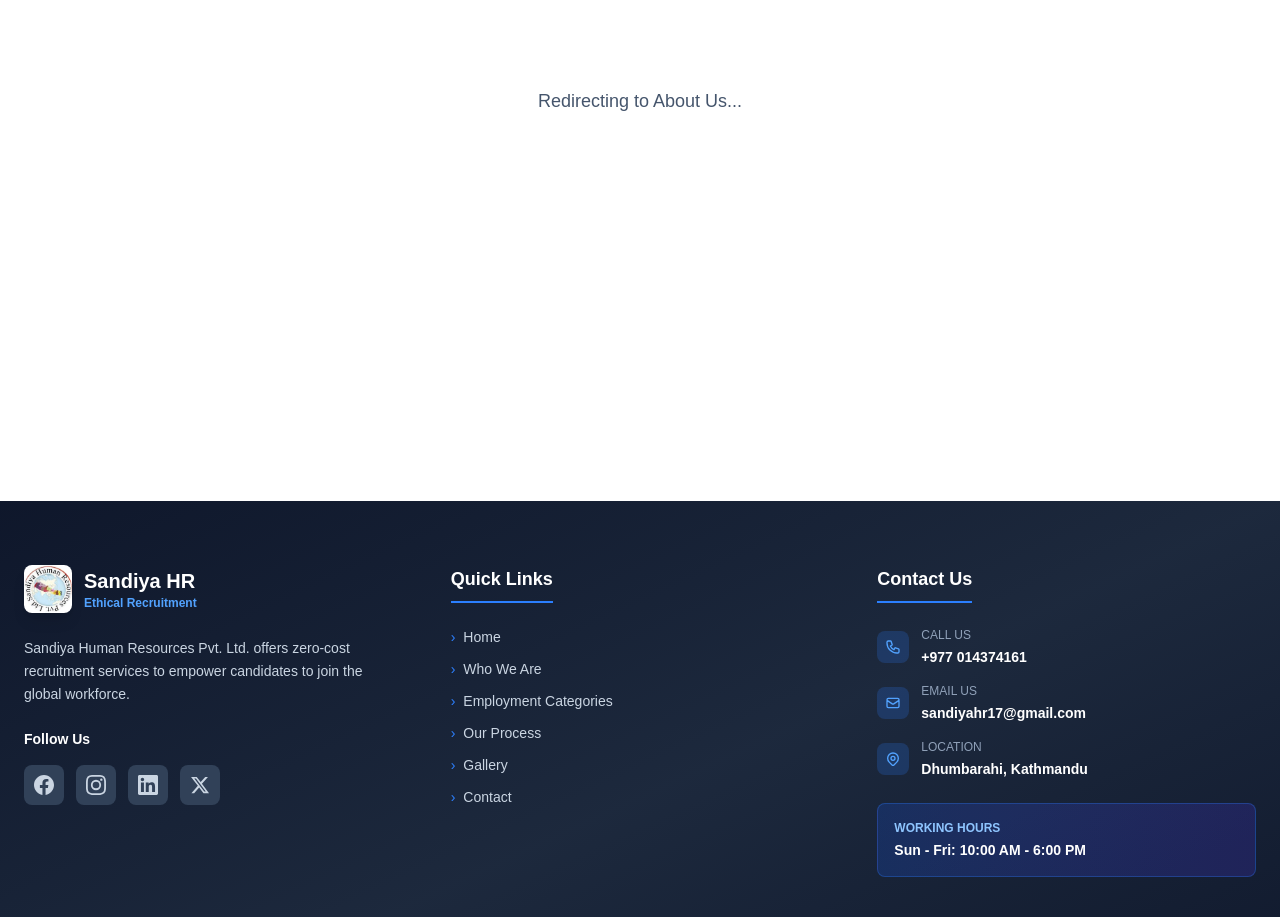
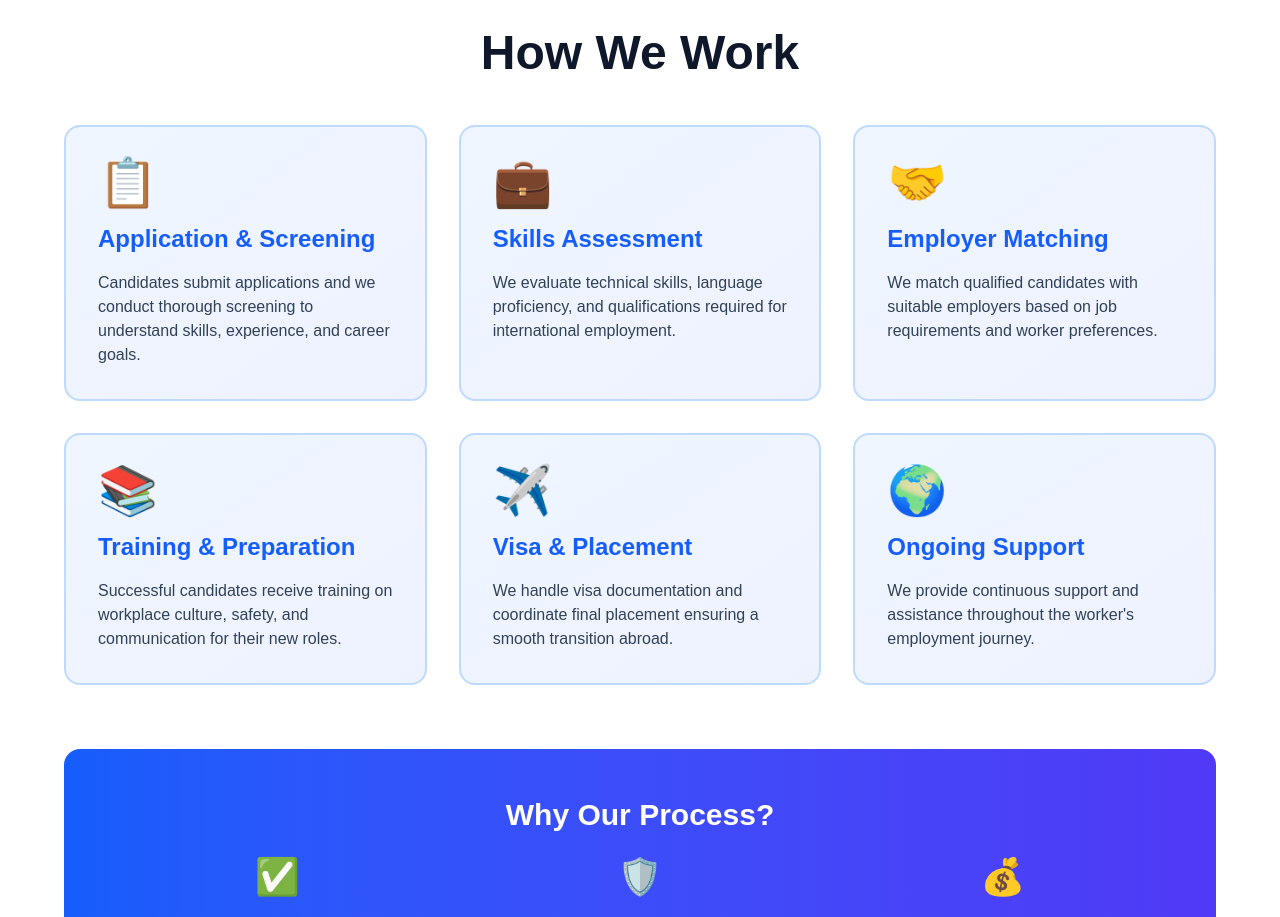
Before and after one commit to laxman2938-hash/sandiya, a Next.js app: page /our-process in a window 1280 px wide. Before the commit this address had no page. Shown: the part 380-1297 px from the top of the page. Built offline with nearby package versions, Linux system fonts and the light colour scheme.

Commit message:
Fix page redirects: Create dedicated pages for Our Process and Quality Compliance instead of redirects

```diff
--- a/src/app/our-process/page.tsx
+++ b/src/app/our-process/page.tsx
@@ -1,20 +1,99 @@
 'use client';
 
-import { useEffect } from 'react';
-import { useRouter } from 'next/navigation';
+import Link from 'next/link';
 
 export default function OurProcessPage() {
-  const router = useRouter();
-
-  useEffect(() => {
-    router.push('/about-us');
-  }, [router]);
+  const steps = [
+    {
+      icon: '📋',
+      title: 'Application & Screening',
+      description: 'Candidates submit applications and we conduct thorough screening to understand skills, experience, and career goals.',
+    },
+    {
+      icon: '💼',
+      title: 'Skills Assessment',
+      description: 'We evaluate technical skills, language proficiency, and qualifications required for international employment.',
+    },
+    {
+      icon: '🤝',
+      title: 'Employer Matching',
+      description: 'We match qualified candidates with suitable employers based on job requirements and worker preferences.',
+    },
+    {
+      icon: '📚',
+      title: 'Training & Preparation',
+      description: 'Successful candidates receive training on workplace culture, safety, and communication for their new roles.',
+    },
+    {
+      icon: '✈️',
+      title: 'Visa & Placement',
+      description: 'We handle visa documentation and coordinate final placement ensuring a smooth transition abroad.',
+    },
+    {
+      icon: '🌍',
+      title: 'Ongoing Support',
+      description: 'We provide continuous support and assistance throughout the worker\'s employment journey.',
+    },
+  ];
 
   return (
-    <div className="flex items-center justify-center min-h-screen">
-      <div className="text-center">
-        <p className="text-lg text-slate-600">Redirecting to About Us...</p>
-      </div>
-    </div>
+    <main className="min-h-screen bg-white">
+      {/* Hero Section */}
+      <section className="bg-gradient-to-r from-blue-900 via-indigo-900 to-slate-900 text-white py-20 px-4">
+        <div className="max-w-6xl mx-auto">
+          <h1 className="text-5xl md:text-6xl font-bold mb-4">Our Recruitment Process</h1>
+          <p className="text-xl text-blue-100">A transparent, ethical, and professional approach to global recruitment</p>
+        </div>
+      </section>
+
+      {/* Process Steps */}
+      <section className="py-16 px-4 bg-white">
+        <div className="max-w-6xl mx-auto">
+          <h2 className="text-4xl md:text-5xl font-bold mb-12 text-slate-900 text-center">How We Work</h2>
+
+          <div className="grid grid-cols-1 md:grid-cols-2 lg:grid-cols-3 gap-8 mb-16">
+            {steps.map((step, idx) => (
+              <div key={idx} className="bg-gradient-to-br from-blue-50 to-indigo-50 border-2 border-blue-200 rounded-2xl p-8 hover:shadow-lg transition">
+                <div className="text-5xl mb-4">{step.icon}</div>
+                <h3 className="text-2xl font-bold mb-4 text-blue-600">{step.title}</h3>
+                <p className="text-slate-700">{step.description}</p>
+              </div>
+            ))}
+          </div>
+
+          {/* Why Our Process */}
+          <div className="bg-gradient-to-r from-blue-600 to-indigo-600 text-white rounded-2xl p-12 mb-16">
+            <h3 className="text-3xl font-bold mb-6 text-center">Why Our Process?</h3>
+            <div className="grid grid-cols-1 md:grid-cols-3 gap-8">
+              <div className="text-center">
+                <div className="text-4xl mb-4">✅</div>
+                <h4 className="text-xl font-bold mb-2">Transparent</h4>
+                <p className="text-blue-100">Full clarity at every stage of the recruitment process</p>
+              </div>
+              <div className="text-center">
+                <div className="text-4xl mb-4">🛡️</div>
+                <h4 className="text-xl font-bold mb-2">Safe & Ethical</h4>
+                <p className="text-blue-100">Strict compliance with international labor standards</p>
+              </div>
+              <div className="text-center">
+                <div className="text-4xl mb-4">💰</div>
+                <h4 className="text-xl font-bold mb-2">Zero-Cost</h4>
+                <p className="text-blue-100">No hidden fees or charges for candidates</p>
+              </div>
+            </div>
+          </div>
+
+          {/* CTA */}
+          <div className="text-center">
+            <Link
+              href="/employment-categories"
+              className="px-8 py-4 bg-blue-600 text-white font-bold rounded-lg hover:bg-blue-700 transition transform hover:scale-105 inline-block"
+            >
+              Explore Career Opportunities
+            </Link>
+          </div>
+        </div>
+      </section>
+    </main>
   );
 }
--- a/src/app/quality-compliance/page.tsx
+++ b/src/app/quality-compliance/page.tsx
@@ -1,20 +1,124 @@
 'use client';
 
-import { useEffect } from 'react';
-import { useRouter } from 'next/navigation';
+import Link from 'next/link';
 
 export default function QualityCompliancePage() {
-  const router = useRouter();
-
-  useEffect(() => {
-    router.push('/about-us');
-  }, [router]);
+  const compliance = [
+    {
+      icon: '🏢',
+      title: 'Certified Agency',
+      description: 'Registered and certified with relevant government authorities for ethical recruitment practices.',
+    },
+    {
+      icon: '📋',
+      title: 'ISO Certified',
+      description: 'Holding ISO 9001:2015 certification demonstrating our commitment to quality management.',
+    },
+    {
+      icon: '⚖️',
+      title: 'Legal Compliance',
+      description: 'Full compliance with international labor laws, bilateral agreements, and national employment regulations.',
+    },
+    {
+      icon: '🔍',
+      title: 'Regular Audits',
+      description: 'Undergo regular third-party audits to ensure compliance with global recruitment standards.',
+    },
+    {
+      icon: '👥',
+      title: 'RBA Certified',
+      description: 'Certified by Responsible Business Alliance for ethical and sustainable recruitment practices.',
+    },
+    {
+      icon: '📊',
+      title: 'Quality Assurance',
+      description: 'Continuous monitoring and improvement of our processes to maintain the highest quality standards.',
+    },
+  ];
 
   return (
-    <div className="flex items-center justify-center min-h-screen">
-      <div className="text-center">
-        <p className="text-lg text-slate-600">Redirecting to About Us...</p>
-      </div>
-    </div>
+    <main className="min-h-screen bg-white">
+      {/* Hero Section */}
+      <section className="bg-gradient-to-r from-blue-900 via-indigo-900 to-slate-900 text-white py-20 px-4">
+        <div className="max-w-6xl mx-auto">
+          <h1 className="text-5xl md:text-6xl font-bold mb-4">Quality & Compliance</h1>
+          <p className="text-xl text-blue-100">Meeting and exceeding international standards for ethical recruitment</p>
+        </div>
+      </section>
+
+      {/* Compliance Standards */}
+      <section className="py-16 px-4 bg-white">
+        <div className="max-w-6xl mx-auto">
+          <h2 className="text-4xl md:text-5xl font-bold mb-12 text-slate-900 text-center">Our Commitments</h2>
+
+          <div className="grid grid-cols-1 md:grid-cols-2 lg:grid-cols-3 gap-8 mb-16">
+            {compliance.map((item, idx) => (
+              <div key={idx} className="bg-gradient-to-br from-green-50 to-emerald-50 border-2 border-green-200 rounded-2xl p-8 hover:shadow-lg transition">
+                <div className="text-5xl mb-4">{item.icon}</div>
+                <h3 className="text-2xl font-bold mb-4 text-green-600">{item.title}</h3>
+                <p className="text-slate-700">{item.description}</p>
+              </div>
+            ))}
+          </div>
+
+          {/* Global Standards */}
+          <div className="bg-gradient-to-r from-slate-900 via-blue-900 to-indigo-900 text-white rounded-2xl p-12 mb-16">
+            <h3 className="text-3xl font-bold mb-8 text-center">Global Standards We Follow</h3>
+            <div className="grid grid-cols-1 md:grid-cols-2 gap-6">
+              <div className="flex items-start gap-4">
+                <span className="text-3xl">✓</span>
+                <div>
+                  <h4 className="text-lg font-bold mb-2">ILO Conventions</h4>
+                  <p className="text-blue-100">Full adherence to International Labour Organization conventions and standards</p>
+                </div>
+              </div>
+              <div className="flex items-start gap-4">
+                <span className="text-3xl">✓</span>
+                <div>
+                  <h4 className="text-lg font-bold mb-2">Zero-Cost Policy</h4>
+                  <p className="text-blue-100">No recruitment fees charged to workers - fully supported by employers</p>
+                </div>
+              </div>
+              <div className="flex items-start gap-4">
+                <span className="text-3xl">✓</span>
+                <div>
+                  <h4 className="text-lg font-bold mb-2">Bilateral Agreements</h4>
+                  <p className="text-blue-100">Operating under bilateral agreements with destination countries</p>
+                </div>
+              </div>
+              <div className="flex items-start gap-4">
+                <span className="text-3xl">✓</span>
+                <div>
+                  <h4 className="text-lg font-bold mb-2">Transparent Operations</h4>
+                  <p className="text-blue-100">Full transparency in recruitment processes and worker information</p>
+                </div>
+              </div>
+            </div>
+          </div>
+
+          {/* Quality Promise */}
+          <div className="bg-gradient-to-br from-blue-50 to-indigo-50 border-2 border-blue-200 rounded-2xl p-12 text-center mb-12">
+            <h3 className="text-3xl font-bold mb-4 text-blue-600">Our Quality Promise</h3>
+            <p className="text-lg text-slate-700 mb-6 max-w-3xl mx-auto">
+              We pledge to maintain the highest standards of professionalism, ethical conduct, and quality in all aspects of our recruitment services. Every candidate and employer relationship is built on trust, transparency, and mutual respect.
+            </p>
+            <div className="flex flex-col sm:flex-row gap-4 justify-center">
+              <Link
+                href="/about-us"
+                className="px-8 py-3 bg-blue-600 text-white font-bold rounded-lg hover:bg-blue-700 transition"
+              >
+                Learn About Us
+              </Link>
+              <Link
+                href="/contact"
+                className="px-8 py-3 border-2 border-blue-600 text-blue-600 font-bold rounded-lg hover:bg-blue-600 hover:text-white transition"
+              >
+                Contact Us
+              </Link>
+            </div>
+          </div>
+        </div>
+      </section>
+    </main>
   );
 }
```
